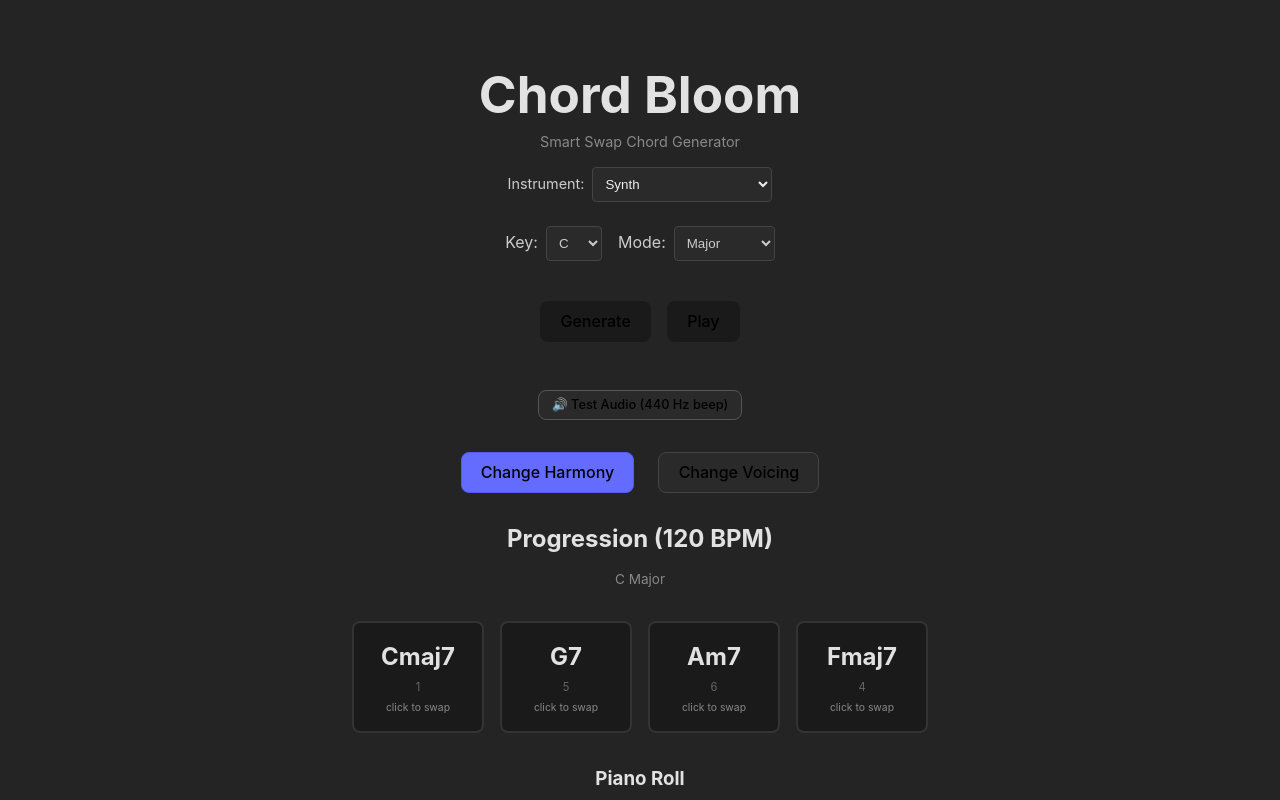
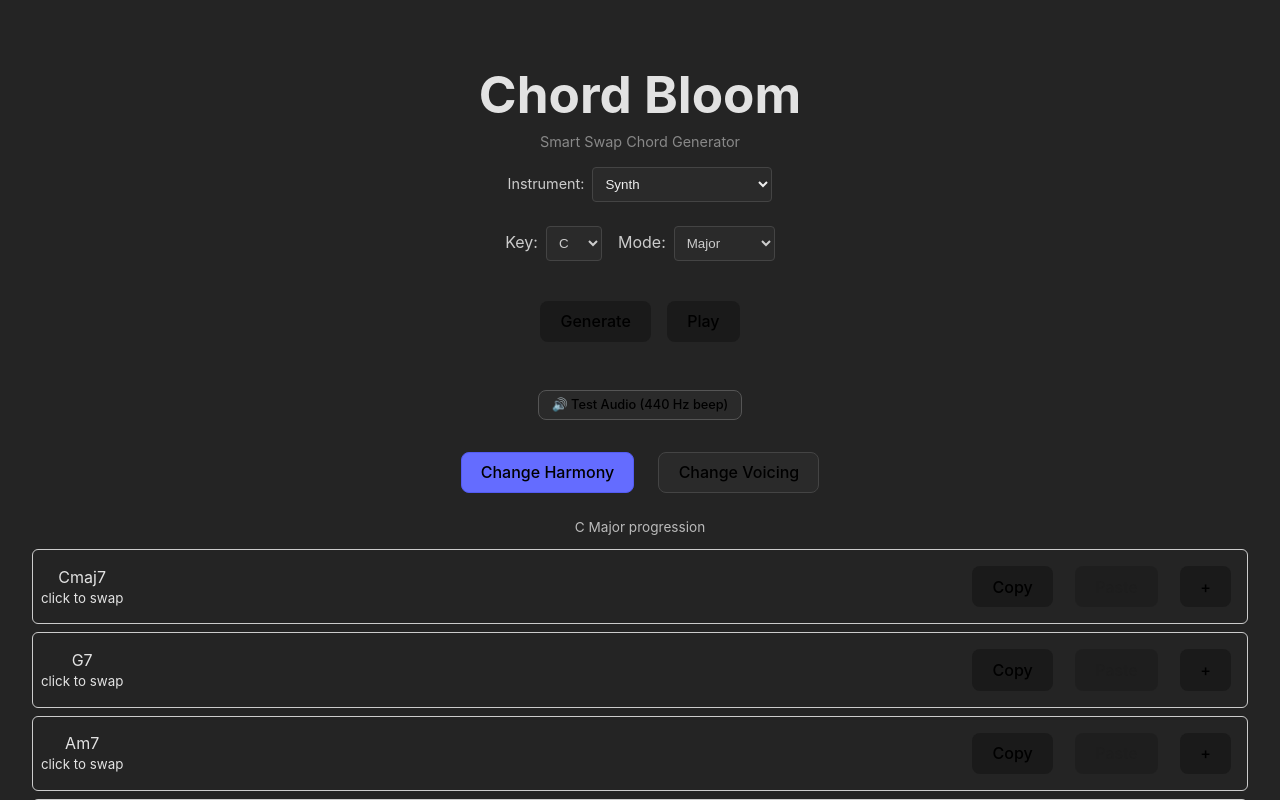
Before and after one commit to stive5259-wq/my-app, a React (Vite) app: page / in a window 1280 px wide. Both pictures are taken after a click on the button "Generate". Shown: the top 800 px of the page. Built offline with nearby package versions, Linux system fonts and the light colour scheme.

Commit message:
refactor(FEAT-005): enable drag reorder, copy/paste, and add-after for chords

```diff
--- a/DESIGN/FEAT-004.yml
+++ b/DESIGN/FEAT-004.yml
@@ -25,9 +25,13 @@ dev:
   files_to_touch:
     - "src/audio/instruments.ts"
     - "src/audio/sampler.ts"
+    - "src/audio/types.ts"
+    - "src/audio/util.ts"
     - "src/components/InstrumentSelect.tsx"
     - "src/hooks/useInstrument.ts"
+    - "src/state/audioState.ts"
     - "tests/unit/instruments.test.ts"
+    - "tests/e2e/instrument.spec.tsx"
   scripts:
     dev: "pnpm dev"
     test: "pnpm test"
--- a/src/App.tsx
+++ b/src/App.tsx
@@ -1,9 +1,9 @@
 import { useState, useEffect, useRef, useCallback } from 'react';
-import { generateProgression, smartSwap, getChordDisplayName, type Progression, type SwapMode } from './core/generator';
+import { generateProgression, smartSwap, getChordDisplayName, type Progression, type SwapMode, type Chord } from './core/generator';
 import type { NoteName, Mode } from './core/theory';
 import { AudioPlayer } from './services/AudioPlayer';
 import { Controls } from './components/Controls';
-import { ProgressionDisplay } from './components/ProgressionDisplay';
+import ProgressionDisplay from './components/ProgressionDisplay';
 import { PianoRoll } from './components/PianoRoll';
 import { useInstrument } from './hooks/useInstrument';
 import { InstrumentSelect } from './components/InstrumentSelect';
@@ -17,6 +17,7 @@ function App() {
   const [state, setState] = useState<AppState>('idle');
   const [progression, setProgression] = useState<Progression | null>(null);
   const [error, setError] = useState<string | null>(null);
+  const [clipboardChord, setClipboardChord] = useState<Chord | null>(null);
   const [swapCount, setSwapCount] = useState(0);
   const [swapMode, setSwapMode] = useState<SwapMode>('harmony');
   const [selectedKey, setSelectedKey] = useState<NoteName>('C');
@@ -130,6 +131,44 @@ function App() {
       chords: newChords,
     });
     setSwapCount(swapCount + 1);
+  };
+
+  const handleReorder = (fromIndex: number, toIndex: number) => {
+    setProgression((prev) => {
+      if (!prev) return prev;
+      const next = [...prev.chords];
+      const [moved] = next.splice(fromIndex, 1);
+      next.splice(toIndex, 0, moved);
+      return { ...prev, chords: next };
+    });
+  };
+
+  const handleCopy = (index: number) => {
+    if (!progression) return;
+    const chord = progression.chords[index];
+    setClipboardChord(JSON.parse(JSON.stringify(chord)));
+  };
+
+  const handlePaste = (index: number) => {
+    if (!progression || !clipboardChord) return;
+    const cloned = JSON.parse(JSON.stringify(clipboardChord)) as Chord;
+    setProgression((prev) => {
+      if (!prev) return prev;
+      const next = prev.chords.map((ch, idx) => (idx === index ? cloned : ch));
+      return { ...prev, chords: next };
+    });
+  };
+
+  const handleAddAfter = (index: number) => {
+    if (!progression) return;
+    const source = progression.chords[index];
+    const clone = JSON.parse(JSON.stringify(source)) as Chord;
+    setProgression((prev) => {
+      if (!prev) return prev;
+      const next = [...prev.chords];
+      next.splice(index + 1, 0, clone);
+      return { ...prev, chords: next };
+    });
   };
 
   const handleSpaceKey = useCallback((event: KeyboardEvent) => {
@@ -292,12 +331,25 @@ function App() {
         </div>
       )}
 
-      <ProgressionDisplay
-        progression={progression}
-        onSwapChord={state === 'ready' ? handleSwapChord : undefined}
-        getDisplayName={getChordDisplayName}
-        currentPlayingChord={state === 'playing' ? currentPlayingChord : -1}
-      />
+      {progression && (
+        <div style={{ color: '#bbb', fontSize: '0.85rem', marginBottom: '0.75rem' }}>
+          {progression.key} {progression.mode.charAt(0).toUpperCase() + progression.mode.slice(1)} progression
+        </div>
+      )}
+
+      {progression && (
+        <ProgressionDisplay
+          chords={progression.chords.map((ch) => ({ ...ch, displayName: getChordDisplayName(ch) }))}
+          playingIndex={state === 'playing' ? currentPlayingChord : null}
+          disabled={state === 'generating' || state === 'playing'}
+          onSwap={state === 'ready' ? handleSwapChord : undefined}
+          onReorder={state === 'ready' ? handleReorder : undefined}
+          onCopy={state === 'ready' ? handleCopy : undefined}
+          onPaste={state === 'ready' ? handlePaste : undefined}
+          canPaste={!!clipboardChord}
+          onAddAfter={state === 'ready' ? handleAddAfter : undefined}
+        />
+      )}
       <PianoRoll progression={progression} />
     </div>
   );
--- a/src/components/ProgressionDisplay.tsx
+++ b/src/components/ProgressionDisplay.tsx
@@ -1,82 +1,140 @@
-import type { Progression, Chord } from '../core/generator';
+import type { DragEvent } from 'react';
+import type { Chord } from '../core/generator';
 
-interface ProgressionDisplayProps {
-  progression: Progression | null;
-  onSwapChord?: (index: number) => void;
-  getDisplayName?: (chord: Chord) => string;
-  currentPlayingChord?: number;
+type LabeledChord = Chord & { displayName?: string };
+
+type Props = {
+  chords: LabeledChord[];
+  playingIndex?: number | null;
+  disabled?: boolean;
+  onSwap?: (index: number) => void;
+  onReorder?: (fromIndex: number, toIndex: number) => void;
+  onCopy?: (index: number) => void;
+  onPaste?: (index: number) => void;
+  canPaste?: boolean;
+  onAddAfter?: (index: number) => void;
+};
+
+function clampIndex(i: number, len: number) {
+  return Math.max(0, Math.min(len - 1, i));
 }
 
-export function ProgressionDisplay({ progression, onSwapChord, getDisplayName, currentPlayingChord = -1 }: ProgressionDisplayProps) {
-  if (!progression) {
-    return null;
+export default function ProgressionDisplay(props: Props) {
+  const {
+    chords,
+    playingIndex = null,
+    disabled = false,
+    onSwap,
+    onReorder,
+    onCopy,
+    onPaste,
+    canPaste = false,
+    onAddAfter,
+  } = props;
+
+  const handleDragStart = (e: DragEvent<HTMLDivElement>, index: number) => {
+    if (disabled) return;
+    e.dataTransfer?.setData('text/plain', String(index));
+    try {
+      const img = document.createElement('div');
+      img.style.width = '0px';
+      img.style.height = '0px';
+      document.body.appendChild(img);
+      e.dataTransfer.setDragImage(img, 0, 0);
+      setTimeout(() => document.body.removeChild(img), 0);
+    } catch {
+      // ignore drag image failures (not critical for UX)
     }
+  };
 
-  const displayChord = (chord: Chord) => {
-    if (getDisplayName) {
-      return getDisplayName(chord);
-    }
-    return `${chord.root}${chord.quality}`;
+  const handleDragOver = (e: DragEvent<HTMLDivElement>) => {
+    if (disabled) return;
+    e.preventDefault();
+  };
+
+  const handleDrop = (e: DragEvent<HTMLDivElement>, toIndex: number) => {
+    if (disabled) return;
+    e.preventDefault();
+    const fromData = e.dataTransfer?.getData('text/plain') ?? '';
+    const fromIndex = clampIndex(parseInt(fromData, 10), chords.length);
+    if (!Number.isFinite(fromIndex) || fromIndex === toIndex) return;
+    onReorder?.(fromIndex, toIndex);
   };
 
   return (
-    <div>
-      <h2>Progression ({progression.tempoBpm} BPM)</h2>
-      <div style={{ color: '#888', fontSize: '0.85rem', marginTop: '-0.5rem', marginBottom: '1rem' }}>
-        {progression.key} {progression.mode.charAt(0).toUpperCase() + progression.mode.slice(1)}
-      </div>
-      <div className="chord-list">
-        {progression.chords.map((chord, index) => {
-          const isPlaying = index === currentPlayingChord;
-
+    <div aria-label="Progression" data-testid="progression">
+      {chords.map((ch, idx) => {
+        const isPlaying = playingIndex === idx;
+        const label = ch.displayName ?? `${ch.root}${ch.quality ?? ''}`;
         return (
           <div
-              key={index}
-              className="chord-item"
-              onClick={() => onSwapChord?.(index)}
+            key={idx}
+            role="button"
+            data-testid="chord"
+            aria-pressed={isPlaying ?? undefined}
+            aria-label={`Chord ${idx + 1}`}
+            draggable={!disabled}
+            onDragStart={(e) => handleDragStart(e, idx)}
+            onDragOver={handleDragOver}
+            onDrop={(e) => handleDrop(e, idx)}
+            onClick={() => !disabled && onSwap?.(idx)}
             style={{
-                cursor: onSwapChord ? 'pointer' : 'default',
-                transition: 'all 0.2s',
-                backgroundColor: isPlaying ? '#646cff' : undefined,
-                borderColor: isPlaying ? '#535bf2' : undefined,
-                transform: isPlaying ? 'scale(1.1)' : undefined,
-                boxShadow: isPlaying ? '0 0 20px rgba(100, 108, 255, 0.6)' : undefined,
-              }}
-              onMouseEnter={(e) => {
-                if (onSwapChord && !isPlaying) {
-                  e.currentTarget.style.transform = 'scale(1.05)';
-                  e.currentTarget.style.borderColor = '#646cff';
-                }
-              }}
-              onMouseLeave={(e) => {
-                if (onSwapChord && !isPlaying) {
-                  e.currentTarget.style.transform = 'scale(1)';
-                  e.currentTarget.style.borderColor = '#333';
-                }
+              border: isPlaying ? '2px solid #2b6cb0' : '1px solid #ccc',
+              padding: '8px',
+              margin: '8px 0',
+              borderRadius: 6,
+              cursor: disabled ? 'not-allowed' : 'grab',
+              display: 'flex',
+              alignItems: 'center',
+              justifyContent: 'space-between',
+              gap: 8,
             }}
           >
-              <div className="chord-name">
-                {displayChord(chord)}
+            <div style={{ display: 'flex', flexDirection: 'column' }}>
+              <span data-testid={`chord-label-${idx}`}>
+                {label}
+              </span>
+              {isPlaying && <small>NOW PLAYING</small>}
+              {!isPlaying && <small>click to swap</small>}
             </div>
-              {chord.function && (
-                <div style={{ fontSize: '0.7rem', color: isPlaying ? '#fff' : '#666', marginTop: '0.25rem' }}>
-                  {chord.function}
+            <div style={{ display: 'flex', gap: 6 }}>
+              <button
+                type="button"
+                data-testid={`copy-${idx}`}
+                disabled={disabled}
+                onClick={(e) => {
+                  e.stopPropagation();
+                  onCopy?.(idx);
+                }}
+              >
+                Copy
+              </button>
+              <button
+                type="button"
+                data-testid={`paste-${idx}`}
+                disabled={disabled || !canPaste}
+                onClick={(e) => {
+                  e.stopPropagation();
+                  onPaste?.(idx);
+                }}
+              >
+                Paste
+              </button>
+              <button
+                type="button"
+                data-testid={`add-after-${idx}`}
+                disabled={disabled}
+                onClick={(e) => {
+                  e.stopPropagation();
+                  onAddAfter?.(idx);
+                }}
+              >
+                +
+              </button>
             </div>
-              )}
-              {isPlaying && (
-                <div style={{ fontSize: '0.7rem', color: '#fff', marginTop: '0.25rem', fontWeight: 'bold' }}>
-                  ♪ NOW PLAYING
-                </div>
-              )}
-              {onSwapChord && !isPlaying && (
-                <div style={{ fontSize: '0.65rem', color: '#888', marginTop: '0.25rem' }}>
-                  click to swap
-                </div>
-              )}
           </div>
         );
       })}
     </div>
-    </div>
   );
 }
```
Also changed, not shown: DESIGN/FEAT-005.yml (added, +41 -0 lines), 1 other file (tests, documents, lock files or other folders). Lines whose indentation alone changed are shown as unchanged.
